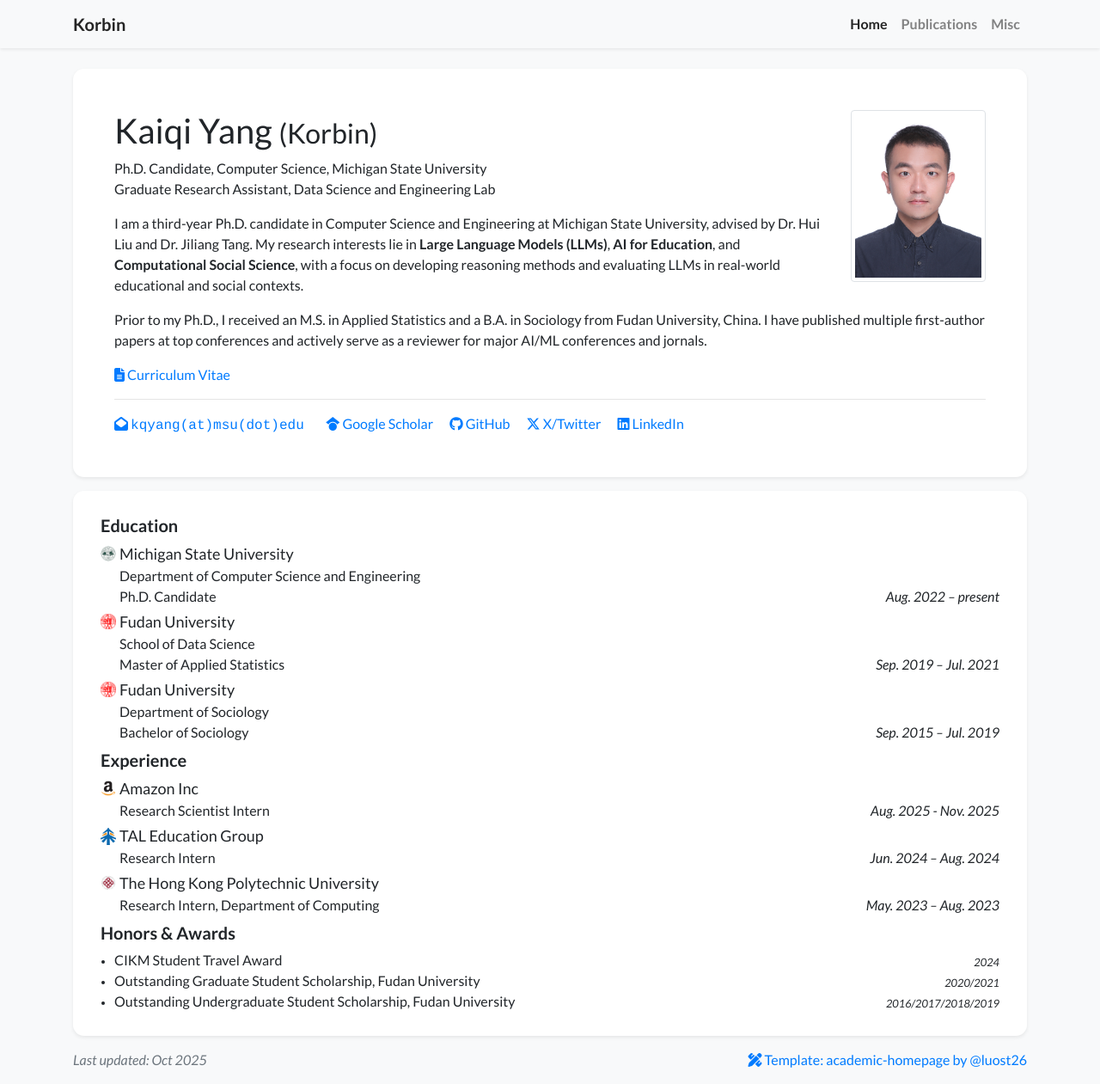
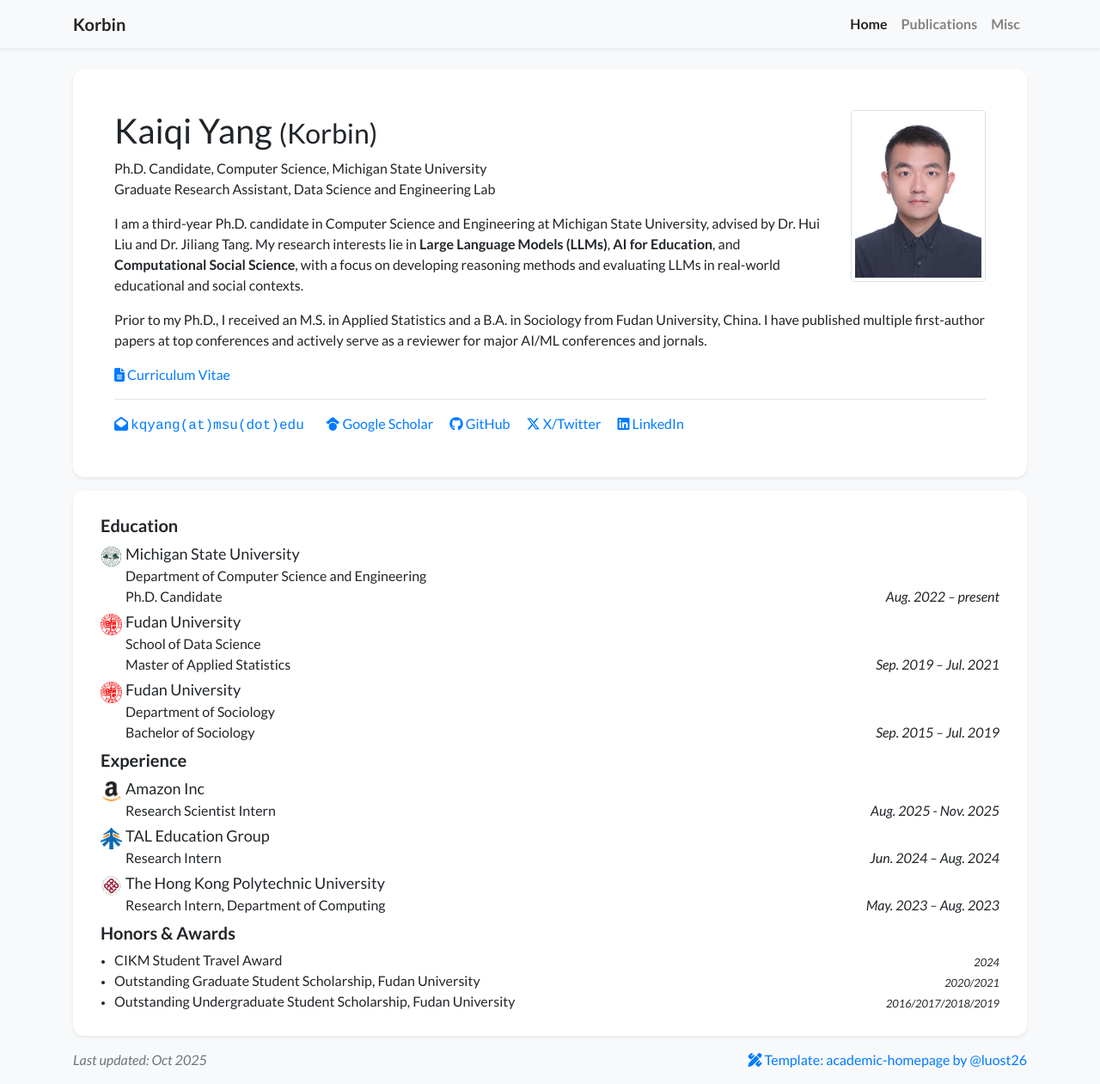
Before and after one commit to KorbinY/korbiny.github.io, a Jekyll site: the page built from index.html, in a window 1280 px wide and 1261 px high. Shown: the whole window at 86% size. Built offline with Jekyll 4.4.1, drawn with Linux system fonts in a browser that asks for light colours; nearby versions of some CDN libraries; a style sheet for code colours, icons or effects is not loaded.

Commit message:
Update Logo Size

```diff
--- a/_data/profile.yml
+++ b/_data/profile.yml
@@ -69,16 +69,19 @@ education:
 experience:
 - name: Amazon Inc
   logo: /assets/images/badges/Amazon-Logo-Transparent-PNG.png
+  logo_size: 25px
   position: Research Scientist Intern
   date: Aug. 2025 - Nov. 2025
 
 - name: TAL Education Group
   logo: /assets/images/badges/TAL.png
+  logo_size: 25px
   position: Research Intern
   date: Jun. 2024 – Aug. 2024
 
 - name: The Hong Kong Polytechnic University
   logo: /assets/images/badges/hong-kong-polytechnic-university-logo.png
+  logo_size: 25px
   position: Research Intern, Department of Computing
   date: May. 2023 – Aug. 2023
 
--- a/_includes/widgets/experience_card.html
+++ b/_includes/widgets/experience_card.html
@@ -10,7 +10,13 @@
                             <ul class="list-unstyled mb-1">
                                 {% for item in site.data.profile.education %}
                                 <li class="media mb-1">
-                                    <img src="{{ item.logo | relative_url }}" alt="{{ item.name }}" style="width: 18px;" class="mr-1 mt-1">
+                                    {% if item.logo -%}
+                                        <img src="{{ item.logo | relative_url }}"
+                                            alt="{{ item.name }}"
+                                            class="mr-1 mt-1"
+                                            {% if item.logo_size %}style="width: {{ item.logo_size }}; height: {{ item.logo_size }};"{% endif %}/>
+                                    {%- endif %}
+                                    <!-- <img src="{{ item.logo | relative_url }}" alt="{{ item.name }}" style="width: 18px;" class="mr-1 mt-1"> -->
                                     <div class="media-body">
                                         <div  style="font-size: 18px;">{{ item.name }}</div>
                                         <div class="small"  style="font-size: 16px;">{{ item.dept }}</div>
@@ -33,7 +39,13 @@
                             <ul class="list-unstyled mb-1">
                                 {% for item in site.data.profile.experience %}
                                 <li class="media mb-1">
-                                    <img src="{{ item.logo | relative_url }}" alt="{{ item.name }}" style="width: 18px;" class="mr-1 mt-1">
+                                    {% if item.logo -%}
+                                        <img src="{{ item.logo | relative_url }}"
+                                            alt="{{ item.name }}"
+                                            class="mr-1 mt-1"
+                                            {% if item.logo_size %}style="width: {{ item.logo_size }}; height: {{ item.logo_size }};"{% endif %}/>
+                                    {%- endif %}
+                                    <!-- <img src="{{ item.logo | relative_url }}" alt="{{ item.name }}" style="width: 18px;" class="mr-1 mt-1"> -->
                                     <div class="media-body">
                                         <div style="font-size: 18px;">{{ item.name }}</div>
                                         <div class="small" style="font-size: 16px;">{{ item.dept }}</div>
```
